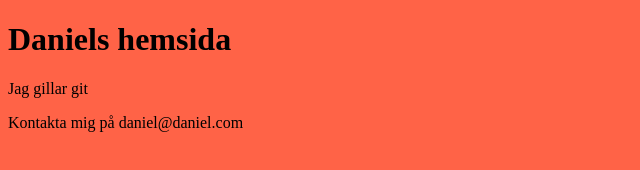
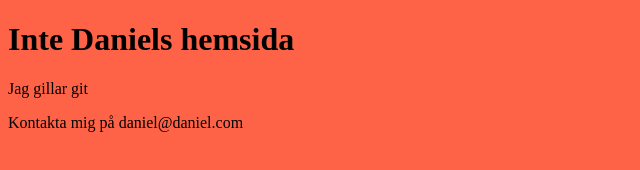
Before and after one commit to danne128/first-git-testing, a plain HTML site: page index.html in a window 1280 px wide. Shown: the whole page, without its empty margins (0-640 px from the left). Drawn offline with Linux system fonts and the light colour scheme.

Commit message:
Fixed title to right person

```diff
--- a/index.html
+++ b/index.html
@@ -8,7 +8,7 @@
     <body>
 
         <header>
-        <h1>Daniels hemsida</h1>
+        <h1>Inte Daniels hemsida</h1>
         </header>
 
         <main>
```
